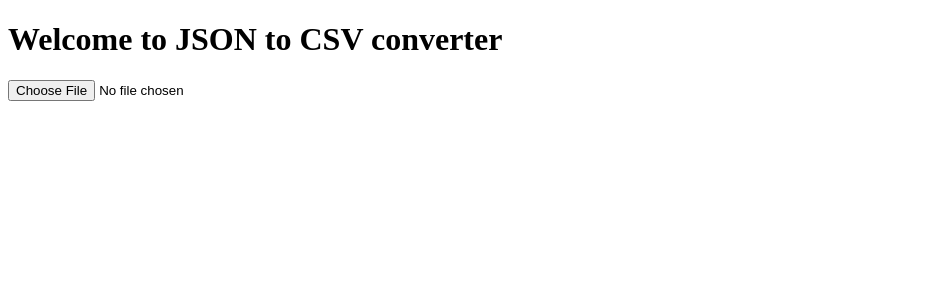
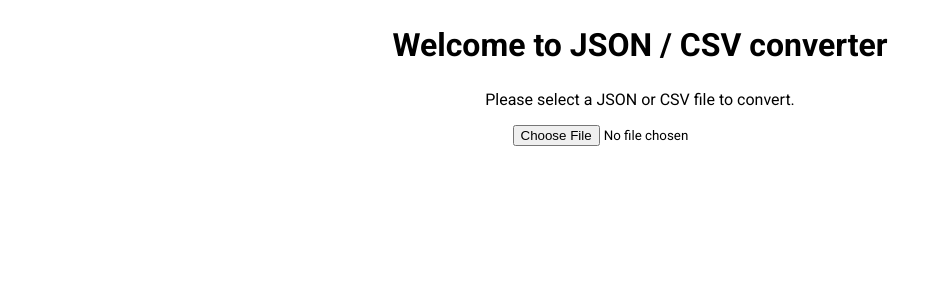
Before and after one commit to vitorbertti/json-to-csv, a Vue app: page / in a window 1280 px wide. Shown: the top 300 px of the page, without its empty margins (0-943 px from the left). Built offline with nearby package versions, Linux system fonts and the light colour scheme.

Commit message:
Created convertToJSON function

```diff
--- a/public/index.html
+++ b/public/index.html
@@ -5,11 +5,18 @@
       <meta http-equiv="X-UA-Compatible" content="IE=edge" />
       <meta name="viewport" content="width=device-width,initial-scale=1.0" />
       <link rel="icon" href="<%= BASE_URL %>favicon.ico" />
-      <title><%= htmlWebpackPlugin.options.title %></title>
+      <title>Json - CSV Converter</title>
+      <link
+         href="https://fonts.googleapis.com/css2?family=Roboto:wght@300;400;500;700&display=swap"
+         rel="stylesheet"
+      />
    </head>
    <body>
       <noscript>
-         <strong>We're sorry but <%= htmlWebpackPlugin.options.title %> doesn't work properly without JavaScript enabled. Please enable it to continue.</strong>
+         <strong
+            >We're sorry but <%= htmlWebpackPlugin.options.title %> doesn't work properly without
+            JavaScript enabled. Please enable it to continue.</strong
+         >
       </noscript>
       <div id="app"></div>
       <!-- built files will be auto injected -->
--- a/src/App.vue
+++ b/src/App.vue
@@ -1,17 +1,17 @@
 <template>
   <div id="app">
-      <Converter msg="Welcome to JSON to CSV converter" />
+    <Converter msg="Welcome to JSON / CSV converter" />
   </div>
 </template>
 
 <script lang="ts">
-import { Component, Vue } from 'vue-property-decorator';
-import Converter from './components/Converter.vue';
+import { Component, Vue } from "vue-property-decorator";
+import Converter from "./components/Converter.vue";
 
 @Component({
   components: {
-      Converter,
-   },
+    Converter
+  }
 })
 export default class App extends Vue {}
 </script>
@@ -22,4 +22,11 @@ export default class App extends Vue {}
   padding: 0;
   box-sizing: border-box;
 }
+*,
+button,
+input {
+  border: 0;
+  outline: 0;
+  font-family: "Roboto", sans-serif;
+}
 </style>
--- a/src/components/Converter.vue
+++ b/src/components/Converter.vue
@@ -1,8 +1,9 @@
 <template>
   <div class="hello">
     <h1>{{ msg }}</h1>
-    <div>
-      <input type="file" accept="application/JSON" @change="loadTextFromFile" />
+    <p>Please select a JSON or CSV file to convert.</p>
+    <div class="converter">
+      <input type="file" accept="application/JSON, .csv" @change="loadTextFromFile" />
       <br />
       <br />
       <a id="lnkDwnldLnk" hidden="hidden">Download</a>
@@ -20,7 +21,17 @@ export default class Converter extends Vue {
   loadTextFromFile(event: any) {
     const file = event.target.files[0];
     const link = document.querySelector("#lnkDwnldLnk");
+    const filename = file.name.split(".");
+    if (filename[1].includes("json")) {
+      this.convertToCSV(file, link, filename);
+    } else if (filename[1].includes("csv")) {
+      this.convertToJSON(file, link, filename);
+    } else {
+      console.log("nenhum");
+    }
+  }
 
+  convertToCSV(file: any, link: any, filename: any) {
     if (file) {
       return new Promise((resolve, reject) => {
         const reader = new FileReader();
@@ -30,25 +41,14 @@ export default class Converter extends Vue {
           const jsonFile = JSON.parse(loadedFile);
           resolve(jsonFile);
         };
+
         reader.readAsText(file);
       }).then(json => {
-        const filename = file.name.split(".");
-
         if (link) {
           link.removeAttribute("hidden");
         }
 
-        this.convertToCSV(json, filename[0], link as Element);
-      });
-    } else {
-      if (link) {
-        link.setAttribute("hidden", "true");
-      }
-    }
-  }
-
-  convertToCSV(json: any, filename: string, link: Element) {
-    const items = json;
+        const items: any = json;
         const replacer = (key: string, value: string) =>
           value === null ? "" : value;
         const header = items ? Object.keys(items[0]) : [];
@@ -65,29 +65,86 @@ export default class Converter extends Vue {
 
         const blob = new Blob([csv], { type: "text/csv" });
         const csvUrl = window.webkitURL.createObjectURL(blob);
-    const filenameConverted = `${filename}.csv`;
+        const filenameConverted = `${filename[0]}.csv`;
 
         if (link) {
           link.setAttribute("download", filenameConverted);
           link.setAttribute("href", csvUrl);
+        }
+      });
+    } else {
+      if (link) {
+        link.setAttribute("hidden", "true");
+      }
+    }
+  }
+
+  convertToJSON(file: any, link: any, filename: any) {
+    if (file) {
+      return new Promise((resolve, reject) => {
+        const reader = new FileReader();
+        reader.onerror = reject;
+        reader.onload = () => {
+          const loadedFile = String(reader.result);
+
+          resolve(loadedFile);
+        };
+        reader.readAsText(file);
+      }).then((csv: any) => {
+        let item = csv.trim();
+        item = item.replace(/"/g, "");
+
+        if (link) {
+          link.removeAttribute("hidden");
+        }
+        const lines = item.split("\n");
+        const result = [];
+        const headers = lines[0].split(",");
+
+        for (let i = 1; i < lines.length; i++) {
+          const obj: any = {};
+          const currentline = lines[i].split(",");
+
+          for (let j = 0; j < headers.length; j++) {
+            obj[headers[j]] = currentline[j];
+          }
+
+          result.push(obj);
+        }
+
+        const finalJSON = JSON.stringify(result).replace("\\r", "");
+
+        console.log(finalJSON);
+
+        const blob = new Blob([finalJSON], { type: "text/json" });
+        const csvUrl = window.webkitURL.createObjectURL(blob);
+        const filenameConverted = `${filename[0]}.json`;
+
+        if (link) {
+          link.setAttribute("download", filenameConverted);
+          link.setAttribute("href", csvUrl);
+        }
+      });
+    } else {
+      if (link) {
+        link.setAttribute("hidden", "true");
+      }
     }
   }
 }
 </script>
 
 <style scoped>
-h3 {
-  margin: 40px 0 0;
+h1 {
+  text-align: center;
+  margin-top: 26px;
 }
-ul {
-  list-style-type: none;
-  padding: 0;
+p {
+  text-align: center;
+  margin-top: 26px;
 }
-li {
-  display: inline-block;
-  margin: 0 10px;
-}
-a {
-  color: #42b983;
+.converter {
+  display: flex;
+  justify-content: center;
 }
 </style>
```
Lines whose indentation alone changed are shown as unchanged.
